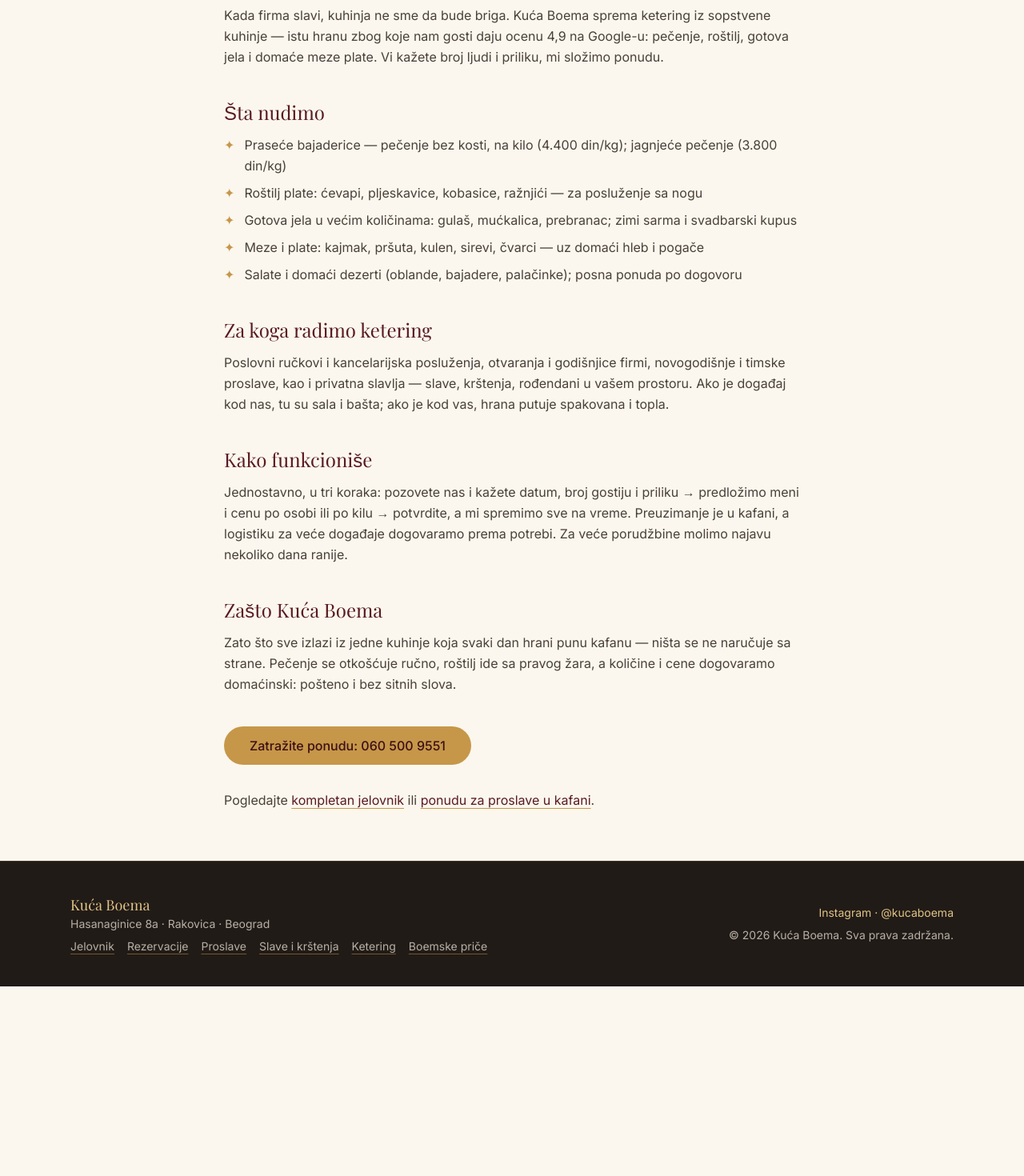
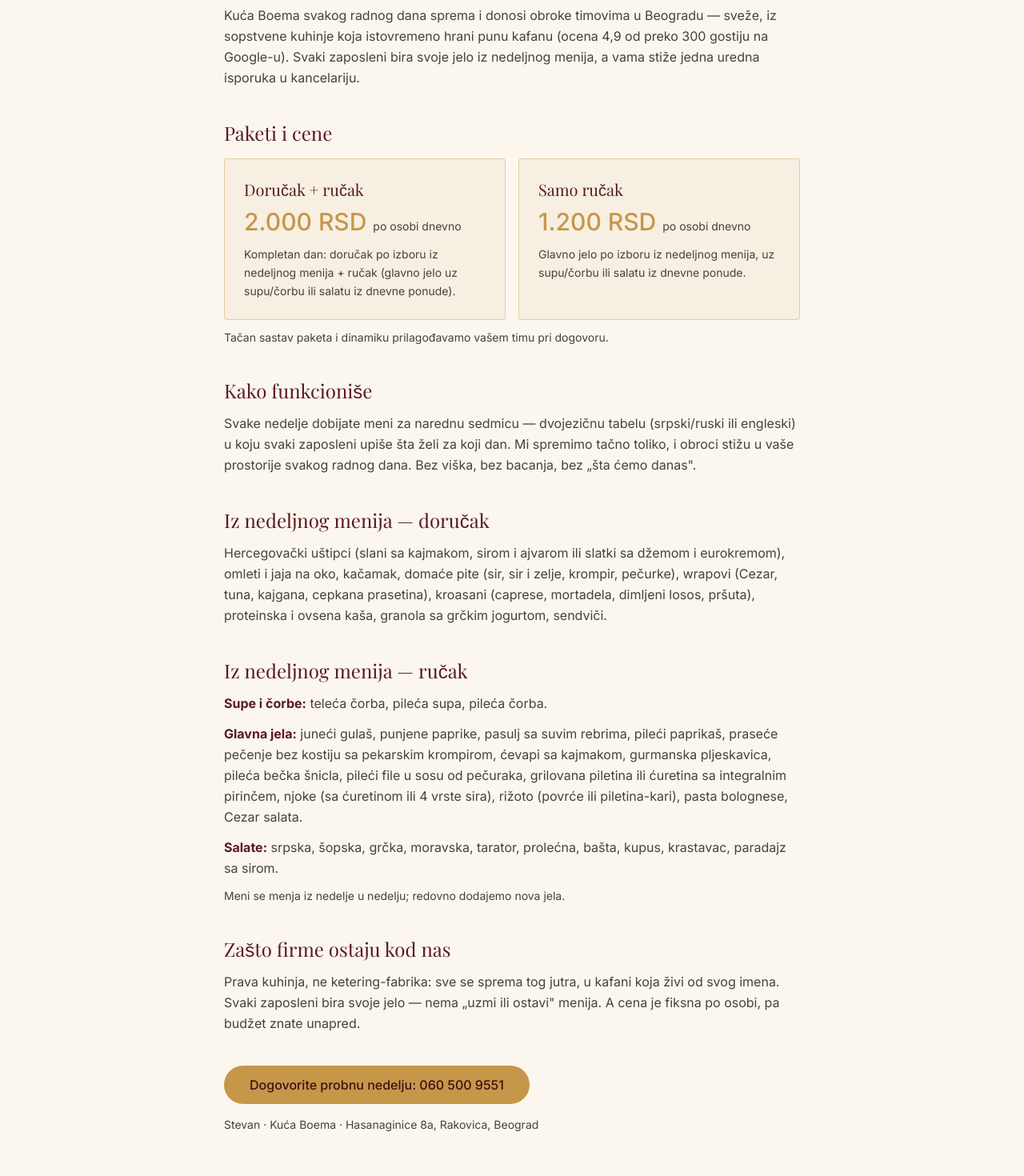
Before and after one commit to stevanmilosevic4/kuca-boema, a Next.js app: page /ketering in a window 1280 px wide. Shown: the part 360-1830 px from the top of the page at 80% size. Before the commit the page ends 1593 px from the top, so only its background shows below. Built offline with nearby package versions, Linux system fonts and the light colour scheme; a web font is replaced by a local one.

Commit message:
Catering pivot: hidden B2B office-catering pages (noindex, unlinked) with packages 2000/1200 RSD and weekly menu options in SR/EN/RU

```diff
--- a/src/app/ketering/page.tsx
+++ b/src/app/ketering/page.tsx
@@ -1,13 +1,17 @@
 import type { Metadata } from "next";
-import Link from "next/link";
 import PageShell from "@/components/PageShell";
 import LangSwitcher from "@/components/LangSwitcher";
 
-// Primarna ključna reč: "ketering Beograd" / "ketering za firme"
+/*
+  SKRIVENA B2B stranica — kancelarijski ketering.
+  Nije linkovana nigde na sajtu, nije u sitemap-u i nosi noindex:
+  do nje se dolazi samo direktnim linkom koji vlasnik šalje firmama.
+*/
 export const metadata: Metadata = {
-  title: "Ketering za firme i proslave — Beograd",
+  title: "Kancelarijski ketering — ponuda za firme",
   description:
-    "Ketering iz kafane Kuća Boema u Rakovici: praseće pečenje na kilo, roštilj, gotova jela i meze plate za firme, događaje i slavlja. 060 500 9551.",
+    "Doručak i ručak za vaš tim, svakog radnog dana. Ponuda kafane Kuća Boema za firme u Beogradu.",
+  robots: { index: false, follow: false },
   alternates: {
     canonical: "/ketering/",
     languages: {
@@ -18,79 +22,120 @@
   },
 };
 
+const paketi = [
+  {
+    naziv: "Doručak + ručak",
+    cena: "2.000 RSD",
+    jedinica: "po osobi dnevno",
+    opis: "Kompletan dan: doručak po izboru iz nedeljnog menija + ručak (glavno jelo uz supu/čorbu ili salatu iz dnevne ponude).",
+  },
+  {
+    naziv: "Samo ručak",
+    cena: "1.200 RSD",
+    jedinica: "po osobi dnevno",
+    opis: "Glavno jelo po izboru iz nedeljnog menija, uz supu/čorbu ili salatu iz dnevne ponude.",
+  },
+];
+
 export default function KeteringPage() {
   return (
     <PageShell>
       <LangSwitcher current="sr" />
 
       <p className="mb-3 text-sm uppercase tracking-[0.3em] text-gold">
-        Kuća Boema · Rakovica
+        Kuća Boema · ponuda za firme
       </p>
       <h1 className="font-display text-4xl text-wine sm:text-5xl">
-        Ketering za firme i proslave u Beogradu
+        Kancelarijski ketering — doručak i ručak za vaš tim
       </h1>
       <div className="rule-gold my-6 max-w-xs" />
 
       <p className="mb-4 text-ink-soft leading-relaxed">
-        Kada firma slavi, kuhinja ne sme da bude briga. Kuća Boema sprema
-        ketering iz sopstvene kuhinje — istu hranu zbog koje nam gosti daju
-        ocenu 4,9 na Google-u: pečenje, roštilj, gotova jela i domaće meze
-        plate. Vi kažete broj ljudi i priliku, mi složimo ponudu.
+        Kuća Boema svakog radnog dana sprema i donosi obroke timovima u
+        Beogradu — sveže, iz sopstvene kuhinje koja istovremeno hrani punu
+        kafanu (ocena 4,9 od preko 300 gostiju na Google-u). Svaki zaposleni
+        bira svoje jelo iz nedeljnog menija, a vama stiže jedna uredna isporuka
+        u kancelariju.
       </p>
 
-      <h2 className="mt-10 font-display text-2xl text-wine">Šta nudimo</h2>
-      <ul className="mt-3 space-y-2 text-ink-soft leading-relaxed">
-        <li className="flex gap-3">
-          <span className="text-gold">✦</span> Praseće bajaderice — pečenje bez
-          kosti, na kilo (4.400 din/kg); jagnjeće pečenje (3.800 din/kg)
-        </li>
-        <li className="flex gap-3">
-          <span className="text-gold">✦</span> Roštilj plate: ćevapi,
-          pljeskavice, kobasice, ražnjići — za posluženje sa nogu
-        </li>
-        <li className="flex gap-3">
-          <span className="text-gold">✦</span> Gotova jela u većim količinama:
-          gulaš, mućkalica, prebranac; zimi sarma i svadbarski kupus
-        </li>
-        <li className="flex gap-3">
-          <span className="text-gold">✦</span> Meze i plate: kajmak, pršuta,
-          kulen, sirevi, čvarci — uz domaći hleb i pogače
-        </li>
-        <li className="flex gap-3">
-          <span className="text-gold">✦</span> Salate i domaći dezerti
-          (oblande, bajadere, palačinke); posna ponuda po dogovoru
-        </li>
-      </ul>
-
-      <h2 className="mt-10 font-display text-2xl text-wine">
-        Za koga radimo ketering
-      </h2>
-      <p className="mt-3 text-ink-soft leading-relaxed">
-        Poslovni ručkovi i kancelarijska posluženja, otvaranja i godišnjice
-        firmi, novogodišnje i timske proslave, kao i privatna slavlja — slave,
-        krštenja, rođendani u vašem prostoru. Ako je događaj kod nas, tu su
-        sala i bašta; ako je kod vas, hrana putuje spakovana i topla.
+      <h2 className="mt-10 font-display text-2xl text-wine">Paketi i cene</h2>
+      <div className="mt-4 grid gap-4 sm:grid-cols-2">
+        {paketi.map((p) => (
+          <div
+            key={p.naziv}
+            className="rounded-sm border border-gold/40 bg-cream p-6"
+          >
+            <p className="font-display text-xl text-wine">{p.naziv}</p>
+            <p className="mt-2 text-3xl font-medium text-gold">
+              {p.cena}
+              <span className="ml-2 text-sm font-normal text-ink-soft">
+                {p.jedinica}
+              </span>
+            </p>
+            <p className="mt-3 text-sm text-ink-soft leading-relaxed">
+              {p.opis}
+            </p>
+          </div>
+        ))}
+      </div>
+      <p className="mt-3 text-sm text-ink-soft">
+        Tačan sastav paketa i dinamiku prilagođavamo vašem timu pri dogovoru.
       </p>
 
       <h2 className="mt-10 font-display text-2xl text-wine">
         Kako funkcioniše
       </h2>
       <p className="mt-3 text-ink-soft leading-relaxed">
-        Jednostavno, u tri koraka: pozovete nas i kažete datum, broj gostiju i
-        priliku → predložimo meni i cenu po osobi ili po kilu → potvrdite, a mi
-        spremimo sve na vreme. Preuzimanje je u kafani, a logistiku za veće
-        događaje dogovaramo prema potrebi. Za veće porudžbine molimo najavu
-        nekoliko dana ranije.
+        Svake nedelje dobijate meni za narednu sedmicu — dvojezičnu tabelu
+        (srpski/ruski ili engleski) u koju svaki zaposleni upiše šta želi za
+        koji dan. Mi spremimo tačno toliko, i obroci stižu u vaše prostorije
+        svakog radnog dana. Bez viška, bez bacanja, bez „šta ćemo danas".
       </p>
 
       <h2 className="mt-10 font-display text-2xl text-wine">
-        Zašto Kuća Boema
+        Iz nedeljnog menija — doručak
       </h2>
       <p className="mt-3 text-ink-soft leading-relaxed">
-        Zato što sve izlazi iz jedne kuhinje koja svaki dan hrani punu kafanu —
-        ništa se ne naručuje sa strane. Pečenje se otkošćuje ručno, roštilj ide
-        sa pravog žara, a količine i cene dogovaramo domaćinski: pošteno i bez
-        sitnih slova.
+        Hercegovački uštipci (slani sa kajmakom, sirom i ajvarom ili slatki sa
+        džemom i eurokremom), omleti i jaja na oko, kačamak, domaće pite (sir,
+        sir i zelje, krompir, pečurke), wrapovi (Cezar, tuna, kajgana, cepkana
+        prasetina), kroasani (caprese, mortadela, dimljeni losos, pršuta),
+        proteinska i ovsena kaša, granola sa grčkim jogurtom, sendviči.
+      </p>
+
+      <h2 className="mt-10 font-display text-2xl text-wine">
+        Iz nedeljnog menija — ručak
+      </h2>
+      <p className="mt-3 text-ink-soft leading-relaxed">
+        <strong className="text-wine">Supe i čorbe:</strong> teleća čorba,
+        pileća supa, pileća čorba.
+      </p>
+      <p className="mt-3 text-ink-soft leading-relaxed">
+        <strong className="text-wine">Glavna jela:</strong> juneći gulaš,
+        punjene paprike, pasulj sa suvim rebrima, pileći paprikaš, praseće
+        pečenje bez kostiju sa pekarskim krompirom, ćevapi sa kajmakom,
+        gurmanska pljeskavica, pileća bečka šnicla, pileći file u sosu od
+        pečuraka, grilovana piletina ili ćuretina sa integralnim pirinčem,
+        njoke (sa ćuretinom ili 4 vrste sira), rižoto (povrće ili
+        piletina-kari), pasta bolognese, Cezar salata.
+      </p>
+      <p className="mt-3 text-ink-soft leading-relaxed">
+        <strong className="text-wine">Salate:</strong> srpska, šopska, grčka,
+        moravska, tarator, prolećna, bašta, kupus, krastavac, paradajz sa
+        sirom.
+      </p>
+      <p className="mt-3 text-sm text-ink-soft">
+        Meni se menja iz nedelje u nedelju; redovno dodajemo nova jela.
+      </p>
+
+      <h2 className="mt-10 font-display text-2xl text-wine">
+        Zašto firme ostaju kod nas
+      </h2>
+      <p className="mt-3 text-ink-soft leading-relaxed">
+        Prava kuhinja, ne ketering-fabrika: sve se sprema tog jutra, u kafani
+        koja živi od svog imena. Svaki zaposleni bira svoje jelo — nema
+        „uzmi ili ostavi" menija. A cena je fiksna po osobi, pa budžet znate
+        unapred.
       </p>
 
       <div className="mt-10">
@@ -98,26 +143,11 @@
           href="tel:+381605009551"
           className="inline-block rounded-full bg-gold px-8 py-3 font-medium text-wine-dark transition-transform hover:scale-105"
         >
-          Zatražite ponudu: 060 500 9551
+          Dogovorite probnu nedelju: 060 500 9551
         </a>
       </div>
-
-      <p className="mt-8 text-ink-soft">
-        Pogledajte{" "}
-        <Link
-          href="/jelovnik/"
-          className="text-wine underline decoration-gold underline-offset-4 hover:text-gold"
-        >
-          kompletan jelovnik
-        </Link>{" "}
-        ili{" "}
-        <Link
-          href="/proslave/"
-          className="text-wine underline decoration-gold underline-offset-4 hover:text-gold"
-        >
-          ponudu za proslave u kafani
-        </Link>
-        .
+      <p className="mt-4 text-sm text-ink-soft">
+        Stevan · Kuća Boema · Hasanaginice 8a, Rakovica, Beograd
       </p>
     </PageShell>
   );
--- a/src/app/proslave/page.tsx
+++ b/src/app/proslave/page.tsx
@@ -68,13 +68,6 @@
         >
           jelovnik
         </Link>
-        . Slavite u svom prostoru? Tu je naš{" "}
-        <Link
-          href="/ketering/"
-          className="text-wine underline decoration-gold underline-offset-4 hover:text-gold"
-        >
-          ketering
-        </Link>
         .
       </p>
     </PageShell>
--- a/src/app/sitemap.ts
+++ b/src/app/sitemap.ts
@@ -12,9 +12,6 @@
   { path: "/rezervacije/", priority: 0.8 },
   { path: "/proslave/", priority: 0.8 },
   { path: "/slave/", priority: 0.8 },
-  { path: "/ketering/", priority: 0.8 },
-  { path: "/en/catering/", priority: 0.7 },
-  { path: "/ru/catering/", priority: 0.7 },
   { path: "/blog/", priority: 0.5 },
   { path: "/blog/prasece-bajaderice-beograd/", priority: 0.6 },
   { path: "/blog/gde-jesti-pecenje-u-beogradu/", priority: 0.6 },
--- a/src/components/Footer.tsx
+++ b/src/components/Footer.tsx
@@ -5,7 +5,6 @@
   { href: "/rezervacije/", label: "Rezervacije" },
   { href: "/proslave/", label: "Proslave" },
   { href: "/slave/", label: "Slave i krštenja" },
-  { href: "/ketering/", label: "Ketering" },
   { href: "/blog/", label: "Boemske priče" },
 ];
 
```
Also changed, not shown: src/app/en/catering/page.tsx (+106 -58 lines), src/app/ru/catering/page.tsx (+104 -59 lines).
